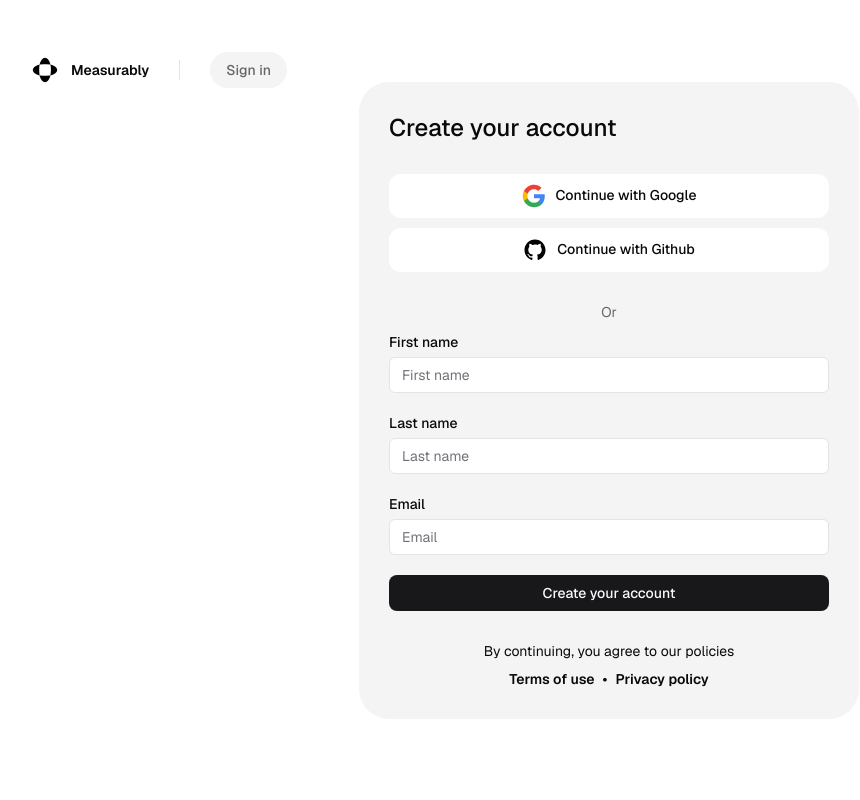
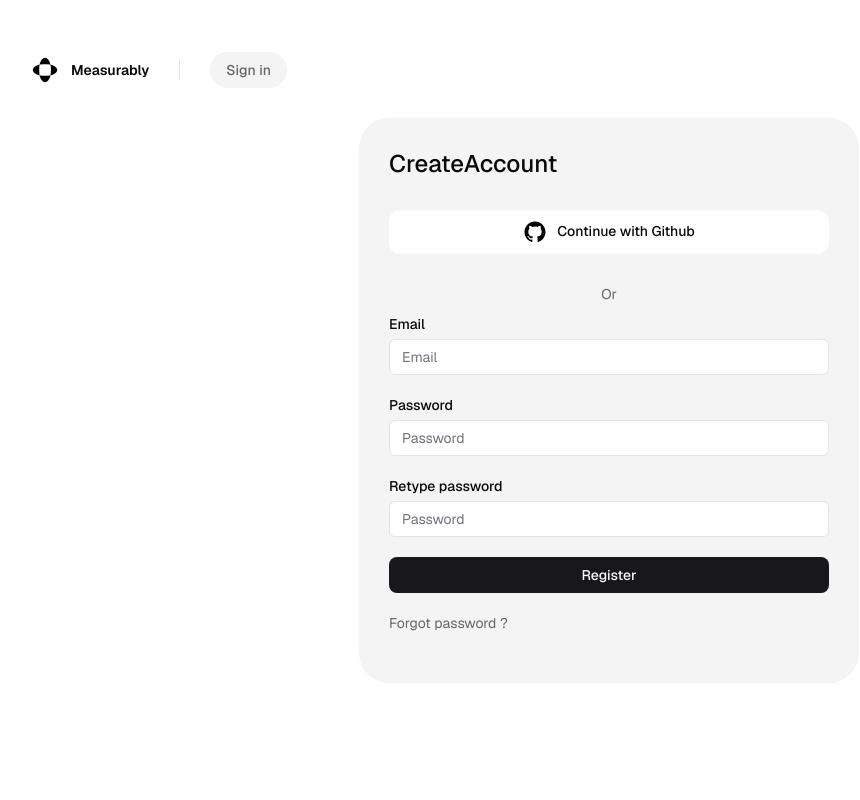
Before and after one commit to Measurely-dev/Measurely, a Next.js app in the folder frontend/: page /register in a window 1280 px wide. Shown: the top 800 px of the page, without its empty margins (31-891 px from the left). Built offline with nearby package versions, Linux system fonts and the light colour scheme.

Commit message:
Fea : Integrated the auth in the frontend, Account creation, Login, Github Provider and Account recovery

```diff
--- a/frontend/package.json
+++ b/frontend/package.json
@@ -9,6 +9,7 @@
     "lint": "next lint"
   },
   "dependencies": {
+    "@next/env": "^14.2.5",
     "@radix-ui/react-aspect-ratio": "^1.1.0",
     "@radix-ui/react-avatar": "^1.1.0",
     "@radix-ui/react-dialog": "^1.1.1",
--- a/frontend/src/app/(auth)/register/page.tsx
+++ b/frontend/src/app/(auth)/register/page.tsx
@@ -1,40 +1,89 @@
-'use client';
+"use client";
 
-import AuthForm from '@/components/forms/auth';
-import WebContainer from '@/components/website/containers/container';
-import ContentContainer from '@/components/website/containers/content';
-import AuthNavbar from '@/components/website/layout/authNav/navbar';
+import AuthForm from "@/components/forms/auth";
+import WebContainer from "@/components/website/containers/container";
+import ContentContainer from "@/components/website/containers/content";
+import AuthNavbar from "@/components/website/layout/authNav/navbar";
+import { useRouter } from "next/navigation";
+import { useState } from "react";
+export default function SignIn() {
+  const [error, setError] = useState("");
 
-export default function Register() {
+  const router = useRouter();
+  const [loading, setLoading] = useState(false);
+
   return (
     <WebContainer>
-      <AuthNavbar href='/sign-in' button='Sign in' />
+      <AuthNavbar href="/sign-in" button="Sign in" />
       <ContentContainer>
         <AuthForm
-          title='Create your account'
+          title="CreateAccount"
           providers={true}
           form={[
             {
-              label: 'First name',
-              name: 'first_name',
-              placeholder: 'First name',
-              type: 'text',
+              label: "Email",
+              name: "email",
+              placeholder: "Email",
+              type: "text",
             },
             {
-              label: 'Last name',
-              name: 'last_name',
-              placeholder: 'Last name',
-              type: 'text',
+              label: "Password",
+              name: "password",
+              placeholder: "Password",
+              type: "password",
             },
             {
-              label: 'Email ',
-              name: 'email',
-              placeholder: 'Email',
-              type: 'text',
+              label: "Retype password",
+              name: "retype",
+              placeholder: "Password",
+              type: "password",
             },
           ]}
-          button='Create your account'
-          policies
+          button="Register"
+          forgot_password
+          btn_loading={loading}
+          error={error}
+          action={(form) => {
+            setError(error);
+
+            const password = form.get("password");
+            const retype = form.get("retype");
+            const email = form.get("email");
+
+            if (password === "" || retype === "" || email === "") {
+              setError("Please enter email and password");
+              return;
+            }
+
+            if (retype !== password) {
+              setError("Passwords do not match");
+              return;
+            }
+
+            fetch(process.env.NEXT_PUBLIC_API_URL + `/register`, {
+              method: "POST",
+              headers: {
+                "Content-Type": "application/json",
+              },
+              credentials: "include",
+              body: JSON.stringify({
+                email: email,
+                password: password,
+              }),
+            })
+              .then((res) => {
+                if (!res.ok) {
+                  res.text().then((text) => {
+                    setError(text);
+                  });
+                } else {
+                  router.push("/dashboard");
+                }
+              })
+              .finally(() => {
+                setLoading(false);
+              });
+          }}
         />
       </ContentContainer>
     </WebContainer>
--- a/frontend/src/app/(auth)/reset/page.tsx
+++ b/frontend/src/app/(auth)/reset/page.tsx
@@ -1,34 +1,68 @@
-'use client';
+"use client";
 
-import AuthForm from '@/components/forms/auth';
-import WebContainer from '@/components/website/containers/container';
-import ContentContainer from '@/components/website/containers/content';
-import AuthNavbar from '@/components/website/layout/authNav/navbar';
-import { useState } from 'react';
+import AuthForm from "@/components/forms/auth";
+import WebContainer from "@/components/website/containers/container";
+import ContentContainer from "@/components/website/containers/content";
+import AuthNavbar from "@/components/website/layout/authNav/navbar";
+import { setDefaultResultOrder } from "dns";
+import { useState } from "react";
 
 export default function PasswordReset() {
-  const [view, set_view] = useState(6); // 0 : email input, 1 : sent email , 2 : password input, 3 : fail, 5 : success, 6 : loading
-
+  const [view, set_view] = useState(0); // 0 : email input, 1 : sent email , 2 : password input, 3 : fail, 5 : success, 6 : loading
+  const [loading, setLoading] = useState(false);
+  const [error, setError] = useState("");
+  const [email, setEmail] = useState('')
 
   return (
     <WebContainer>
-      <AuthNavbar href='/sign-in' button='Sign in' />
+      <AuthNavbar href="/sign-in" button="Sign in" />
 
       <ContentContainer>
         {view === 0 ? (
           <AuthForm
-            title='Email'
-            description='Please enter the email address linked to your account'
+            title="Email"
+            description="Please enter the email address linked to your account"
             providers={false}
             form={[
               {
-                label: 'Email',
-                placeholder: 'Email',
-                name: 'email',
-                type: 'email',
+                label: "Email",
+                placeholder: "Email",
+                name: "email",
+                type: "email",
               },
             ]}
-            button='Contine'
+            button="Contine"
+            btn_loading={loading}
+            action={(form) => {
+              const email = form.get("email");
+              if (email === "") {
+                setError("Email is required");
+              }
+
+              fetch(process.env.NEXT_PUBLIC_API_URL + "/forgot-password", {
+                method: "POST",
+                headers: {
+                  "Content-Type": "application/json",
+                },
+                body: JSON.stringify({
+                  email: email,
+                }),
+                credentials: "include",
+              })
+                .then((res) => {
+                  if (!res.ok) {
+                    res.text().then((text) => {
+                      setError(text);
+                    });
+                  } else {
+                    setEmail(email?.toString() ?? '');
+                    set_view(1);
+                  }
+                })
+                .finally(() => {
+                  setLoading(false);
+                });
+            }}
           />
         ) : (
           <></>
@@ -36,38 +70,73 @@ export default function PasswordReset() {
 
         {view === 2 ? (
           <AuthForm
-            title='Password'
-            description='Please choose a new password'
+            title="Password"
+            description="Please choose a new password"
             providers={false}
             form={[
               {
-                label: 'Password',
-                placeholder: 'Password',
-                name: 'password',
-                type: 'password',
+                label: "Password",
+                placeholder: "Password",
+                name: "password",
+                type: "password",
               },
               {
-                label: 'Password',
-                placeholder: 'Password',
-                name: 'retyped_password',
-                type: 'password',
+                label: "Retype password",
+                placeholder: "Password",
+                name: "retype",
+                type: "password",
               },
             ]}
-            button='Reset'
+            button="Reset"
+            btn_loading={loading}
+            error={error}
+            action={(form) => {
+              const password = form.get("password");
+              const retype = form.get("retype");
+
+              if (password === "" || retype === "") {
+                setError("Please enter password");
+                return;
+              }
+
+              if (retype !== password) {
+                setError("Passwords do not match");
+                return;
+              }
+
+              fetch(process.env.NEXT_PUBLIC_API_URL + "/recover-account", {
+                method: "POST",
+                headers: {
+                  "Content-Type": "application/json",
+                },
+                body: JSON.stringify({
+                  password: password,
+                }),
+                credentials: "include",
+              }).then(res => {
+                if(! res.ok) {
+                  res.text().then((text) => {
+                    setError(text);
+                  });
+                } else {
+                  set_view(5);
+                }
+              }).finally(() => {
+                setLoading(false);
+              })
+            }}
           />
         ) : (
           <></>
         )}
-        <div className='flex h-screen w-full items-center justify-center'>
-          <div className='flex w-fit flex-col gap-[10px]'>
+        <div className="flex h-screen w-full items-center justify-center">
+          <div className="flex w-fit flex-col gap-[10px]">
             {view === 1 ? (
               <>
-                <div className='text-base font-semibold'>Check your email</div>
-                <div className='mt-[10px] text-sm'>
-                  We emailed a magic link to{' '}
-                  <span className='font-semibold'>
-                    unkown@mail.com
-                  </span>
+                <div className="text-base font-semibold">Check your email</div>
+                <div className="mt-[10px] text-sm">
+                  We emailed a magic link to{" "}
+                  <span className="font-semibold">{email ?? "unknown@mail.com"}</span>
                   .
                   <br />
                   Proceed by opening the link.
@@ -79,10 +148,10 @@ export default function PasswordReset() {
 
             {view === 3 ? (
               <>
-                <div className='text-base font-semibold'>
+                <div className="text-base font-semibold">
                   Failed to reset your password
                 </div>
-                <div className='mt-[10px] text-sm'>
+                <div className="mt-[10px] text-sm">
                   the link might be invalid or expired
                 </div>
               </>
@@ -92,10 +161,10 @@ export default function PasswordReset() {
 
             {view === 5 ? (
               <>
-                <div className='text-base font-semibold'>
+                <div className="text-base font-semibold">
                   Your password has been reset
                 </div>
-                <div className='mt-[10px] text-sm'>
+                <div className="mt-[10px] text-sm">
                   You can now sign in with your new password
                 </div>
               </>
@@ -103,12 +172,12 @@ export default function PasswordReset() {
               <></>
             )}
 
-            {view === 6 ? 'LOADING...' : <></>}
+            {view === 6 ? "LOADING..." : <></>}
 
             {view === 1 || view === 3 || view === 5 ? (
-              <div className='mt-[10px] text-sm'>
-                Need help?{' '}
-                <span className='cursor-pointer font-semibold'>
+              <div className="mt-[10px] text-sm">
+                Need help?{" "}
+                <span className="cursor-pointer font-semibold">
                   Contact support
                 </span>
               </div>
--- a/frontend/src/app/(auth)/sign-in/page.tsx
+++ b/frontend/src/app/(auth)/sign-in/page.tsx
@@ -1,33 +1,80 @@
-'use client';
+"use client";
 
-import AuthForm from '@/components/forms/auth';
-import WebContainer from '@/components/website/containers/container';
-import ContentContainer from '@/components/website/containers/content';
-import AuthNavbar from '@/components/website/layout/authNav/navbar';
+import AuthForm from "@/components/forms/auth";
+import WebContainer from "@/components/website/containers/container";
+import ContentContainer from "@/components/website/containers/content";
+import AuthNavbar from "@/components/website/layout/authNav/navbar";
+import { useRouter, useSearchParams } from "next/navigation";
+import { useState } from "react";
+
 export default function SignIn() {
+  const params = useSearchParams();
+
+  const [error, setError] = useState(params.get("error") ?? "");
+
+  const router = useRouter();
+  const [loading, setLoading] = useState(false);
+
   return (
     <WebContainer>
-      <AuthNavbar href='/register' button='Create an account' />
+      <AuthNavbar href="/register" button="Create an account" />
       <ContentContainer>
         <AuthForm
-          title='Hey friend! Welcome back'
+          title="Hey friend! Welcome back"
           providers={true}
           form={[
             {
-              label: 'Email',
-              name: 'email',
-              placeholder: 'Email',
-              type: 'text',
+              label: "Email",
+              name: "email",
+              placeholder: "Email",
+              type: "text",
             },
             {
-              label: 'Password',
-              name: 'password',
-              placeholder: 'Password',
-              type: 'password',
+              label: "Password",
+              name: "password",
+              placeholder: "Password",
+              type: "password",
             },
           ]}
-          button='Sign in'
+          button="Sign in"
           forgot_password
+          btn_loading={loading}
+          error={error}
+          action={(form) => {
+            setError(error);
+
+            const password = form.get("password");
+            const email = form.get("email");
+
+            if (password === "" || email === "") {
+              setError("Please enter email and password");
+              return;
+            }
+
+            fetch(process.env.NEXT_PUBLIC_API_URL + `/login`, {
+              method: "POST",
+              headers: {
+                "Content-Type": "application/json",
+              },
+              credentials: "include",
+              body: JSON.stringify({
+                email: email,
+                password: password,
+              }),
+            })
+              .then((res) => {
+                if (!res.ok) {
+                  res.text().then((text) => {
+                    setError(text);
+                  });
+                } else {
+                  router.push("/dashboard");
+                }
+              })
+              .finally(() => {
+                setLoading(false);
+              });
+          }}
         />
       </ContentContainer>
     </WebContainer>
--- a/frontend/src/components/forms/auth.tsx
+++ b/frontend/src/components/forms/auth.tsx
@@ -1,9 +1,10 @@
-'use client';
+"use client";
 
-import Link from 'next/link';
-import { Button } from '../ui/button';
-import { Input } from '../ui/input';
-import { Label } from '../ui/label';
+import Link from "next/link";
+import { Button } from "../ui/button";
+import { Input } from "../ui/input";
+import { Label } from "../ui/label";
+import { useRouter } from "next/navigation";
 
 export default function AuthForm(props: {
   title: string;
@@ -15,57 +16,62 @@ export default function AuthForm(props: {
   policies?: boolean;
   error?: string;
   btn_loading?: boolean;
+  action: (formdata: FormData) => void;
 }) {
+  const router = useRouter();
   const providers = [
+    // {
+    //   name: 'Google',
+    //   svg: (
+    //     <>
+    //       <svg
+    //         className='size-6'
+    //         fill='none'
+    //         aria-hidden='true'
+    //         focusable='false'
+    //         viewBox='0 0 32 32'
+    //         xmlns='http://www.w3.org/2000/svg'
+    //       >
+    //         {' '}
+    //         <path
+    //           fill='#4285F4'
+    //           d='M30.363 16.337c0-.987-.088-1.925-.238-2.837H16v5.637h8.087c-.362 1.85-1.424 3.413-3 4.476v3.75h4.826c2.825-2.613 4.45-6.463 4.45-11.026Z'
+    //         ></path>{' '}
+    //         <path
+    //           fill='#34A853'
+    //           d='M16 31c4.05 0 7.438-1.35 9.913-3.637l-4.826-3.75c-1.35.9-3.062 1.45-5.087 1.45-3.912 0-7.225-2.638-8.413-6.2H2.612v3.862C5.075 27.625 10.137 31 16 31Z'
+    //         ></path>{' '}
+    //         <path
+    //           fill='#FBBC05'
+    //           d='M7.588 18.863A8.704 8.704 0 0 1 7.112 16c0-1 .175-1.963.476-2.863V9.275H2.612a14.826 14.826 0 0 0 0 13.45l4.976-3.863Z'
+    //         ></path>{' '}
+    //         <path
+    //           fill='#EA4335'
+    //           d='M16 6.938c2.212 0 4.188.762 5.75 2.25l4.275-4.276C23.438 2.487 20.05 1 16 1 10.137 1 5.075 4.375 2.612 9.275l4.975 3.862c1.188-3.562 4.5-6.2 8.413-6.2Z'
+    //         ></path>
+    //       </svg>
+    //     </>
+    //   ),
+    // },
     {
-      name: 'Google',
+      name: "Github",
+      action: () => {
+        router.push(process.env.NEXT_PUBLIC_API_URL + "/login-github");
+      },
       svg: (
         <>
           <svg
-            className='size-6'
-            fill='none'
-            aria-hidden='true'
-            focusable='false'
-            viewBox='0 0 32 32'
-            xmlns='http://www.w3.org/2000/svg'
+            className="size-6"
+            fill="none"
+            aria-hidden="true"
+            focusable="false"
+            viewBox="0 0 32 32"
+            xmlns="http://www.w3.org/2000/svg"
           >
-            {' '}
+            {" "}
             <path
-              fill='#4285F4'
-              d='M30.363 16.337c0-.987-.088-1.925-.238-2.837H16v5.637h8.087c-.362 1.85-1.424 3.413-3 4.476v3.75h4.826c2.825-2.613 4.45-6.463 4.45-11.026Z'
-            ></path>{' '}
-            <path
-              fill='#34A853'
-              d='M16 31c4.05 0 7.438-1.35 9.913-3.637l-4.826-3.75c-1.35.9-3.062 1.45-5.087 1.45-3.912 0-7.225-2.638-8.413-6.2H2.612v3.862C5.075 27.625 10.137 31 16 31Z'
-            ></path>{' '}
-            <path
-              fill='#FBBC05'
-              d='M7.588 18.863A8.704 8.704 0 0 1 7.112 16c0-1 .175-1.963.476-2.863V9.275H2.612a14.826 14.826 0 0 0 0 13.45l4.976-3.863Z'
-            ></path>{' '}
-            <path
-              fill='#EA4335'
-              d='M16 6.938c2.212 0 4.188.762 5.75 2.25l4.275-4.276C23.438 2.487 20.05 1 16 1 10.137 1 5.075 4.375 2.612 9.275l4.975 3.862c1.188-3.562 4.5-6.2 8.413-6.2Z'
-            ></path>
-          </svg>
-        </>
-      ),
-    },
-    {
-      name: 'Github',
-      svg: (
-        <>
-          <svg
-            className='size-6'
-            fill='none'
-            aria-hidden='true'
-            focusable='false'
-            viewBox='0 0 32 32'
-            xmlns='http://www.w3.org/2000/svg'
-          >
-            {' '}
-            <path
-              fill='#000'
-              d='M16 2C8.27 2 2 8.268 2 16c0 6.186 4.011 11.433 9.575 13.285.699.13.925-.305.925-.673v-2.607c-3.894.847-4.705-1.652-4.705-1.652-.637-1.618-1.555-2.048-1.555-2.048-1.27-.87.096-.85.096-.85 1.406.097 2.146 1.442 2.146 1.442 1.248 2.14 3.275 1.522 4.074 1.164.125-.905.488-1.523.889-1.872-3.11-.356-6.378-1.556-6.378-6.92 0-1.529.547-2.777 1.442-3.757-.145-.354-.624-1.778.136-3.706 0 0 1.176-.375 3.851 1.436A13.427 13.427 0 0 1 16 8.77c1.19.006 2.388.161 3.507.472 2.673-1.811 3.846-1.436 3.846-1.436.762 1.929.283 3.353.138 3.706.899.98 1.441 2.23 1.441 3.758 0 5.377-3.275 6.561-6.392 6.907.502.434.96 1.286.96 2.593v3.842c0 .372.224.81.934.672C25.994 27.43 30 22.184 30 16c0-7.732-6.268-14-14-14Z'
+              fill="#000"
+              d="M16 2C8.27 2 2 8.268 2 16c0 6.186 4.011 11.433 9.575 13.285.699.13.925-.305.925-.673v-2.607c-3.894.847-4.705-1.652-4.705-1.652-.637-1.618-1.555-2.048-1.555-2.048-1.27-.87.096-.85.096-.85 1.406.097 2.146 1.442 2.146 1.442 1.248 2.14 3.275 1.522 4.074 1.164.125-.905.488-1.523.889-1.872-3.11-.356-6.378-1.556-6.378-6.92 0-1.529.547-2.777 1.442-3.757-.145-.354-.624-1.778.136-3.706 0 0 1.176-.375 3.851 1.436A13.427 13.427 0 0 1 16 8.77c1.19.006 2.388.161 3.507.472 2.673-1.811 3.846-1.436 3.846-1.436.762 1.929.283 3.353.138 3.706.899.98 1.441 2.23 1.441 3.758 0 5.377-3.275 6.561-6.392 6.907.502.434.96 1.286.96 2.593v3.842c0 .372.224.81.934.672C25.994 27.43 30 22.184 30 16c0-7.732-6.268-14-14-14Z"
             ></path>
           </svg>
         </>
@@ -74,85 +80,91 @@ export default function AuthForm(props: {
   ];
   return (
     <form
-      className='flex min-h-screen w-full items-center justify-center'
+      className="flex min-h-screen w-full items-center justify-center"
+      onSubmit={(e) => {
+        e.preventDefault();
+        const fromdata = new FormData(e.currentTarget);
+        props.action(fromdata);
+      }}
     >
-      <div className='flex w-[500px] flex-col gap-[10px] rounded-[30px] bg-accent p-[30px]'>
+      <div className="flex w-[500px] flex-col gap-[10px] rounded-[30px] bg-accent p-[30px]">
         <div
-          className={`${props.description ? '' : 'mb-5'} text-2xl font-medium`}
+          className={`${props.description ? "" : "mb-5"} text-2xl font-medium`}
         >
           {props.title}
         </div>
         {props.description ? (
-          <div className='mb-5 text-sm'>{props.description}</div>
+          <div className="mb-5 text-sm">{props.description}</div>
         ) : (
           <></>
         )}
         {props.providers ? (
-          <div className='flex flex-col gap-[10px]'>
+          <div className="flex flex-col gap-[10px]">
             {providers.map((provider, i) => {
               return (
                 <div
                   key={i}
-                  className='flex w-full cursor-pointer items-center justify-center gap-[10px] rounded-[12px] bg-background py-[10px] text-[14px] font-medium transition-all hover:bg-background/75'
+                  className="flex w-full curso-pointer items-center justify-center gap-[10px] rounded-[12px] bg-background py-[10px] text-[14px] font-medium transition-all hover:bg-background/75 cursor-pointer"
+                  onClick={provider.action}
                 >
                   {provider.svg}
                   Continue with {provider.name}
                 </div>
               );
             })}
-            <div className='mt-[20px] flex w-full items-center justify-center text-sm text-secondary'>
+            <div className="mt-[20px] flex w-full items-center justify-center text-sm text-secondary">
               Or
             </div>
           </div>
         ) : (
           <></>
         )}
-        <div className='flex flex-col gap-[20px]'>
+        <div className="flex flex-col gap-[20px]">
           {props.form.map((input, i) => {
             return (
-              <div className='flex flex-col gap-[5px]' key={i}>
-                <Label className='text-sm'>{input.label}</Label>
+              <div className="flex flex-col gap-[5px]" key={i}>
+                <Label className="text-sm">{input.label}</Label>
                 <Input
                   type={input.type}
                   name={input.name}
                   defaultValue={input.default}
                   placeholder={input.placeholder}
-                  className='rounded-[6px] bg-background py-2'
+                  className="rounded-[6px] bg-background py-2"
                 />
               </div>
             );
           })}
           <Button
-            className='rounded-[8px]'
-            type='submit'
+            className="rounded-[8px]"
+            type="submit"
             loading={props.btn_loading}
           >
             {props.button}
           </Button>
           {props.forgot_password ? (
-            <Link className='text-sm text-secondary' href={'/reset'}>
-              {' '}
-              Forgot password ?{' '}
+            <Link className="text-sm text-secondary" href={"/reset"}>
+              {" "}
+              Forgot password ?{" "}
             </Link>
           ) : (
             <></>
           )}
 
           {props.error !== undefined ? (
-            <div className='text-sm text-secondary'>{props.error}</div>
+            <div className="text-sm text-secondary">{props.error}</div>
           ) : (
             <></>
           )}
         </div>
         {props.policies ? (
-          <div className='mt-5 flex flex-col items-center justify-center gap-2 text-center'>
-            <div className='text-sm'>
+          <div className="mt-5 flex flex-col items-center justify-center gap-2 text-center">
+            <div className="text-sm">
               By continuing, you agree to our policies
             </div>
-            <div className='flex items-center gap-2 text-center text-sm font-semibold'>
-              <Link href='/'>Terms of use</Link>
+            <div className="flex items-center gap-2 text-center text-sm font-semibold">
+              <Link href="/">Terms of use</Link>
               <div>•</div>
-              <Link href='/'>Privacy policy</Link>
+              <Link href="/">Privacy policy</Link>
             </div>
           </div>
         ) : (
```
Also changed, not shown: frontend/src/app/(auth)/password/page.tsx (deleted, +0 -36 lines), frontend/src/app/(auth)/verification/page.tsx (deleted, +0 -82 lines), frontend/src/lib/utils.ts (line endings or trailing spaces), 1 other file (tests, documents, lock files or other folders).
